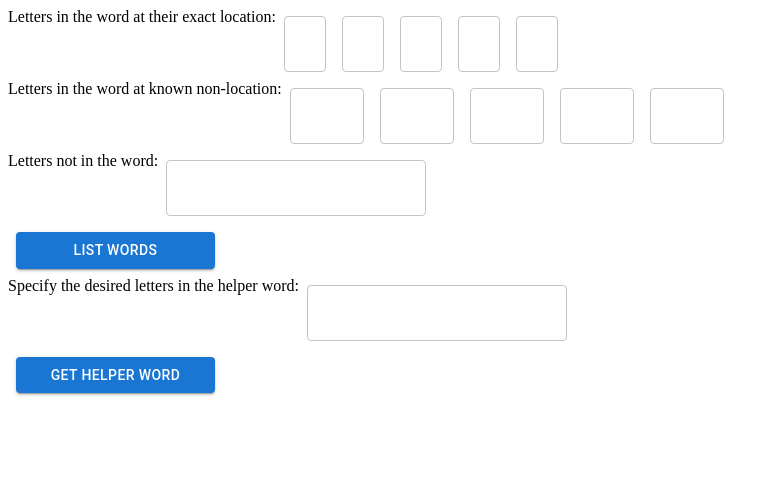
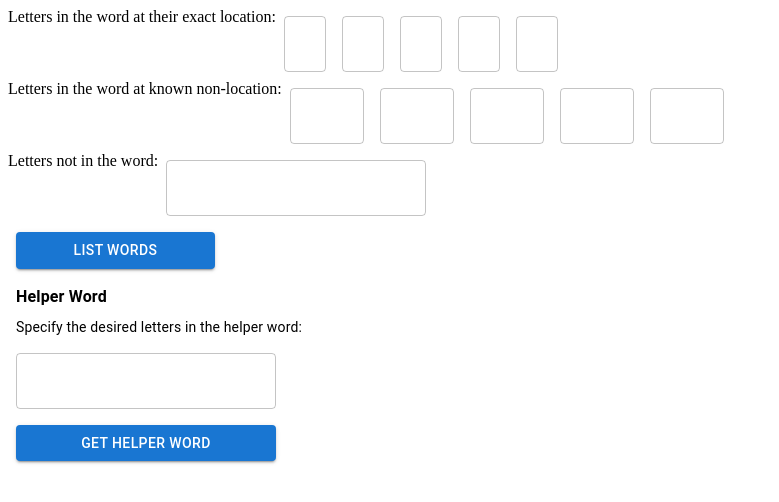
Before and after one commit to tshaffer/twordleClient, a React app: page / in a window 1280 px wide. Shown: the top 502 px of the page, without its empty margins (0-779 px from the left). Built offline with nearby package versions, Linux system fonts and the light colour scheme; the HTML template or start-up script is replaced by a standard one.

Commit message:
Get Helper Word UI

```diff
--- a/src/components/App.tsx
+++ b/src/components/App.tsx
@@ -30,7 +30,7 @@ import {
   getLettersInWordAnyLocation,
   getHelperWord,
 } from '../selectors';
-import { List, ListItem, ListItemText, ListSubheader, Paper } from '@mui/material';
+import { Container, List, ListItem, ListItemText, ListSubheader, Paper, Typography } from '@mui/material';
 import { isNil } from 'lodash';
 
 export interface AppProps {
@@ -268,7 +268,13 @@ const App = (props: AppProps) => {
         </Button>
         <br />
         {wordListElement}
-        Specify the desired letters in the helper word:
+        {/* <Container> */}
+        <Typography variant="body1" fontWeight={'bold'}>
+          Helper Word
+        </Typography>
+        <Typography variant="body2" minWidth={'300px'} >
+          Specify the desired letters in the helper word:
+        </Typography>
         <TextField
           id="isDesiredLetters"
           style={{ width: '260px' }}
@@ -280,12 +286,18 @@ const App = (props: AppProps) => {
         <br />
         <Button
           variant="contained"
+          style={{
+            width: '260px',
+            marginTop: '8px',
+          }}
           onClick={handleGetHelperWord}
         >
           Get Helper Word
         </Button>
         <br />
         {helperWord}
+        {/* </Container> */}
+
       </Box>
     </div>
   );
```
